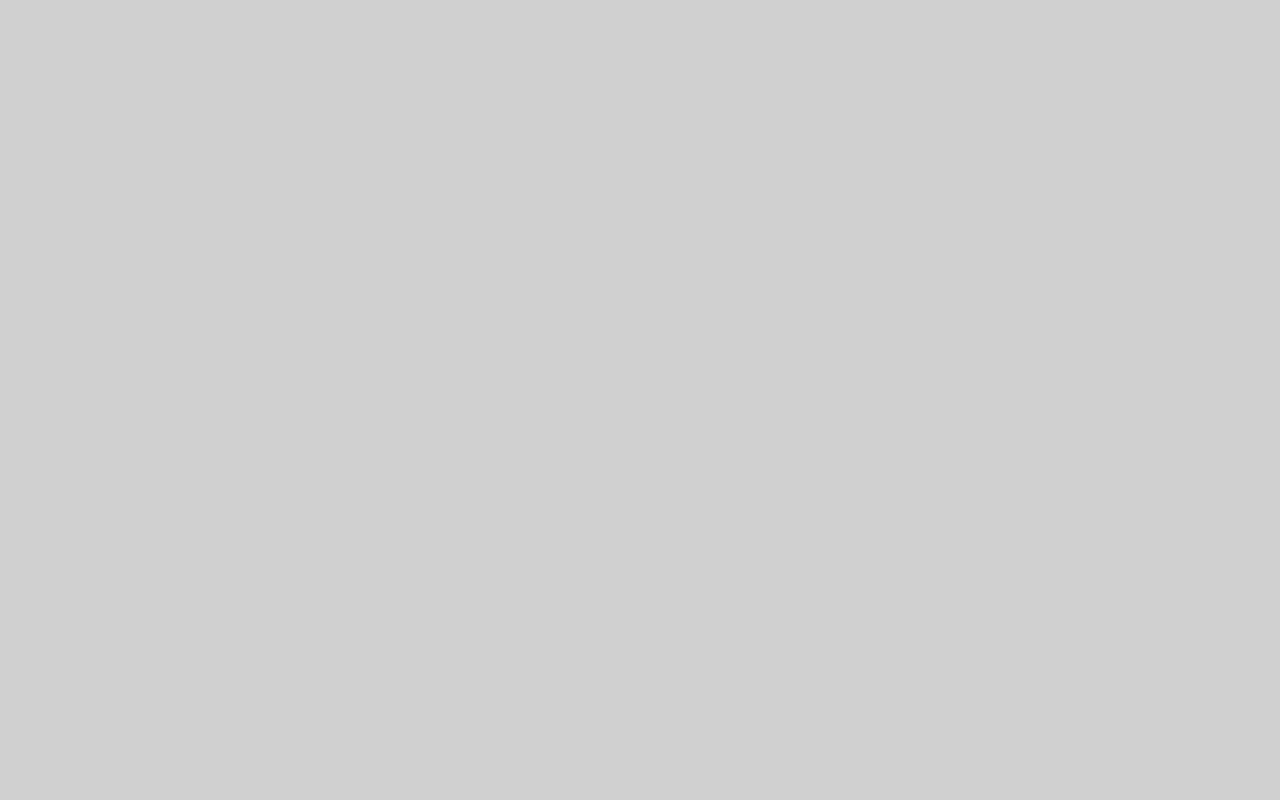
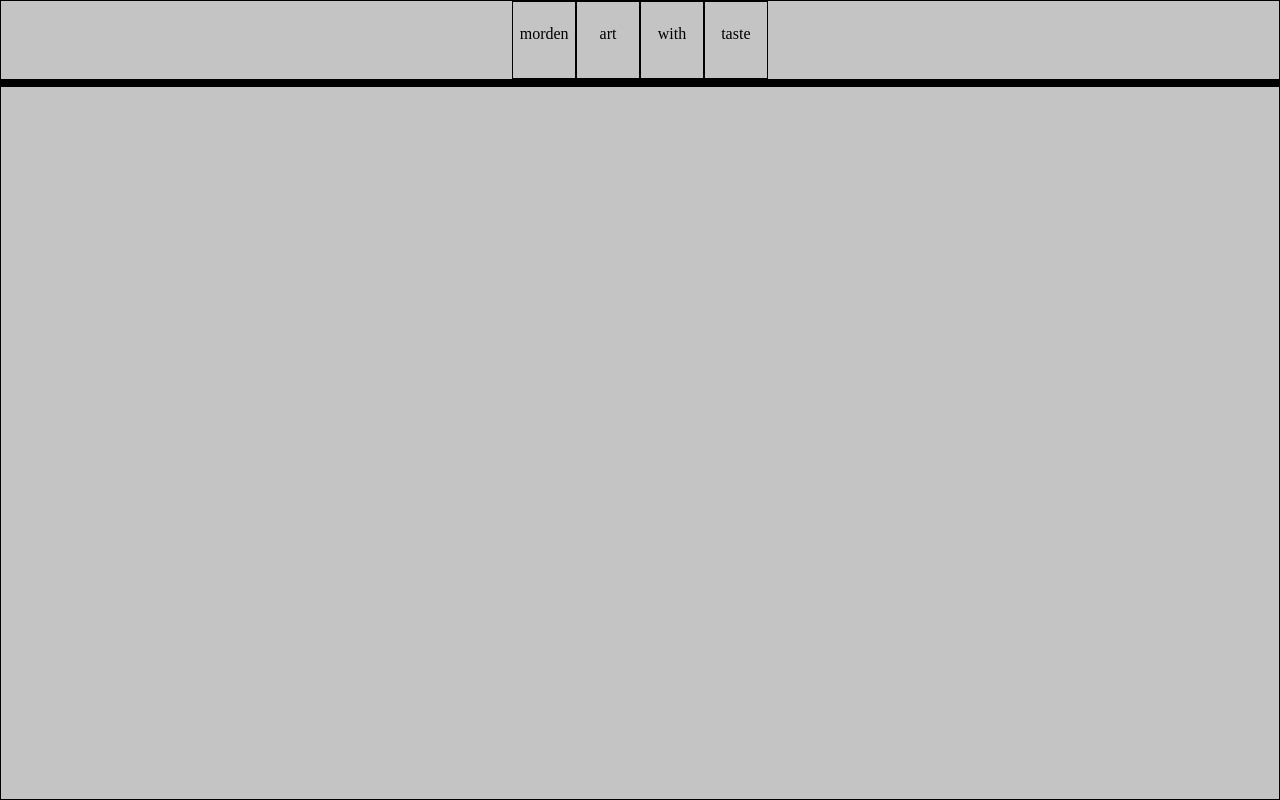
Before and after one commit to Lsohee/training_01_220413, a plain HTML site: page index.html in a window 1280 px wide. Drawn offline with Linux system fonts and the light colour scheme.

Commit message:
menu의 글씨 정렬과 구도

```diff
--- a/css/style.scss
+++ b/css/style.scss
@@ -1,9 +1,42 @@
 *{
   margin:0; padding:0;
+  box-sizing: border-box;
 }
 
 #container{
   width:100vw;
   height:100vh;
-  background-color: #c4c4c4cc;
+  background-color: #c4c4c4;
+
+  & div{
+    border:1px solid black;
+  }
+
+  // menu
+
+  &>div:nth-child(1){
+    width:100%;
+    height:10%;
+    display: flex;
+    justify-content: center;
+    align-items: center;
+
+
+    &>div{
+      width: 5%;
+      height:100%;
+      text-align: center;
+      line-height:400%;
+    }
+
+
+  }
+
+
+  &>div:nth-child(2){
+    width:100%;
+    height:90%;
+  }
+
+
 }
--- a/index.html
+++ b/index.html
@@ -10,7 +10,18 @@
 <body>
   <div id="container">
 
+    <div>
+      <div>morden</div>
+      <div>art</div>
+      <div>with</div>
+      <div>taste</div>
+    </div>
 
+    <div>
+      <div></div>
+      <div></div>
+      <div></div>
+    </div>
 
 
 
```
Also changed, not shown: css/style.css, 1 other file.
